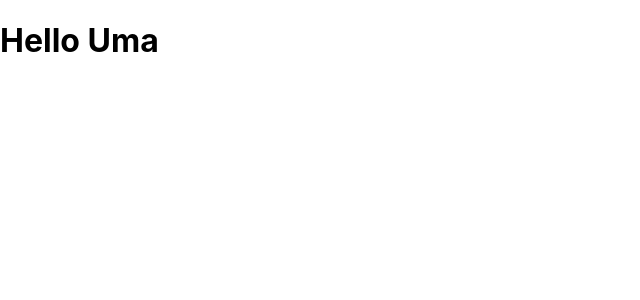
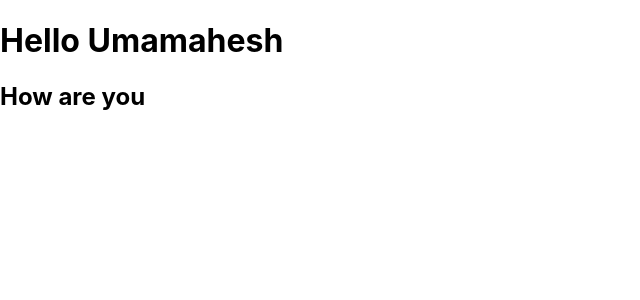
Before and after one commit to callasumamahesh/myportfolio, a React (Create React App) app: page / in a window 1280 px wide. Shown: the top 300 px of the page, without its empty margins (0-640 px from the left). Built offline with nearby package versions, Linux system fonts and the light colour scheme.

Commit message:
changes in app.js

```diff
--- a/src/App.js
+++ b/src/App.js
@@ -3,7 +3,8 @@ import React from 'react'
 function App() {
   return (
     <div>
-      <h1>Hello Uma</h1>
+      <h1>Hello Umamahesh</h1>
+      <h2>How are you</h2>
     </div>
   )
 }
```
Also changed, not shown: 1 other file (tests, documents, lock files or other folders).
